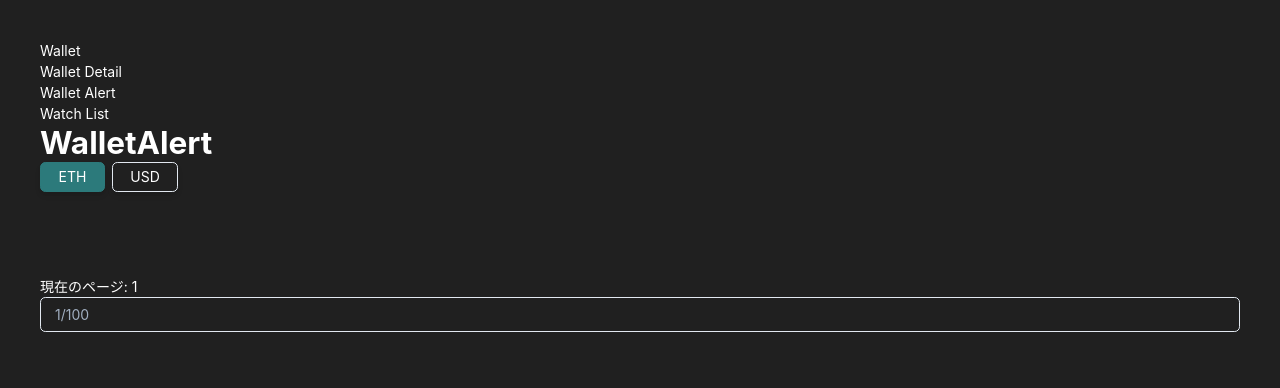
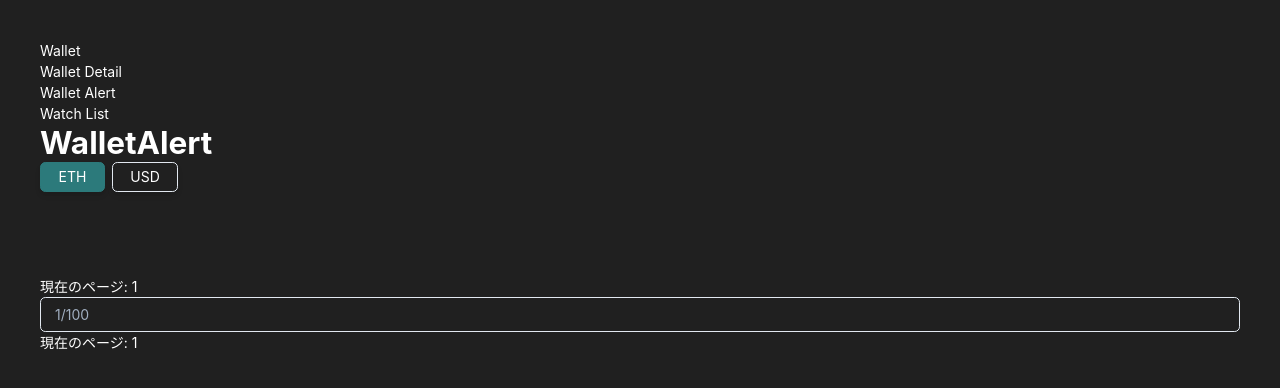
Before and after one commit to kira-0521/learning, a React (Vite) app in the folder discord-lib/frontend/: page /wallet_alert in a window 1280 px wide. Shown: the top 388 px of the page. Built offline with nearby package versions, Linux system fonts and the light colour scheme.

Commit message:
[ check ] currentPage更新

```diff
--- a/discord-lib/frontend/src/components/pages/WalletAlert.tsx
+++ b/discord-lib/frontend/src/components/pages/WalletAlert.tsx
@@ -21,7 +21,6 @@ export const WalletAlert: FC = () => {
     (e: KeyboardEvent<HTMLInputElement>) => {
       if (e.key !== 'Enter') return
       goInputPage()
-      console.log('currentPage', currentPage)
     },
     [inputValue, currentPage]
   )
@@ -40,6 +39,7 @@ export const WalletAlert: FC = () => {
         />
       </Box>
       {isEmpty(cautionMessage) ? null : <Text>{cautionMessage}</Text>}
+      現在のページ: {currentPage}
     </Box>
   )
 }
```
